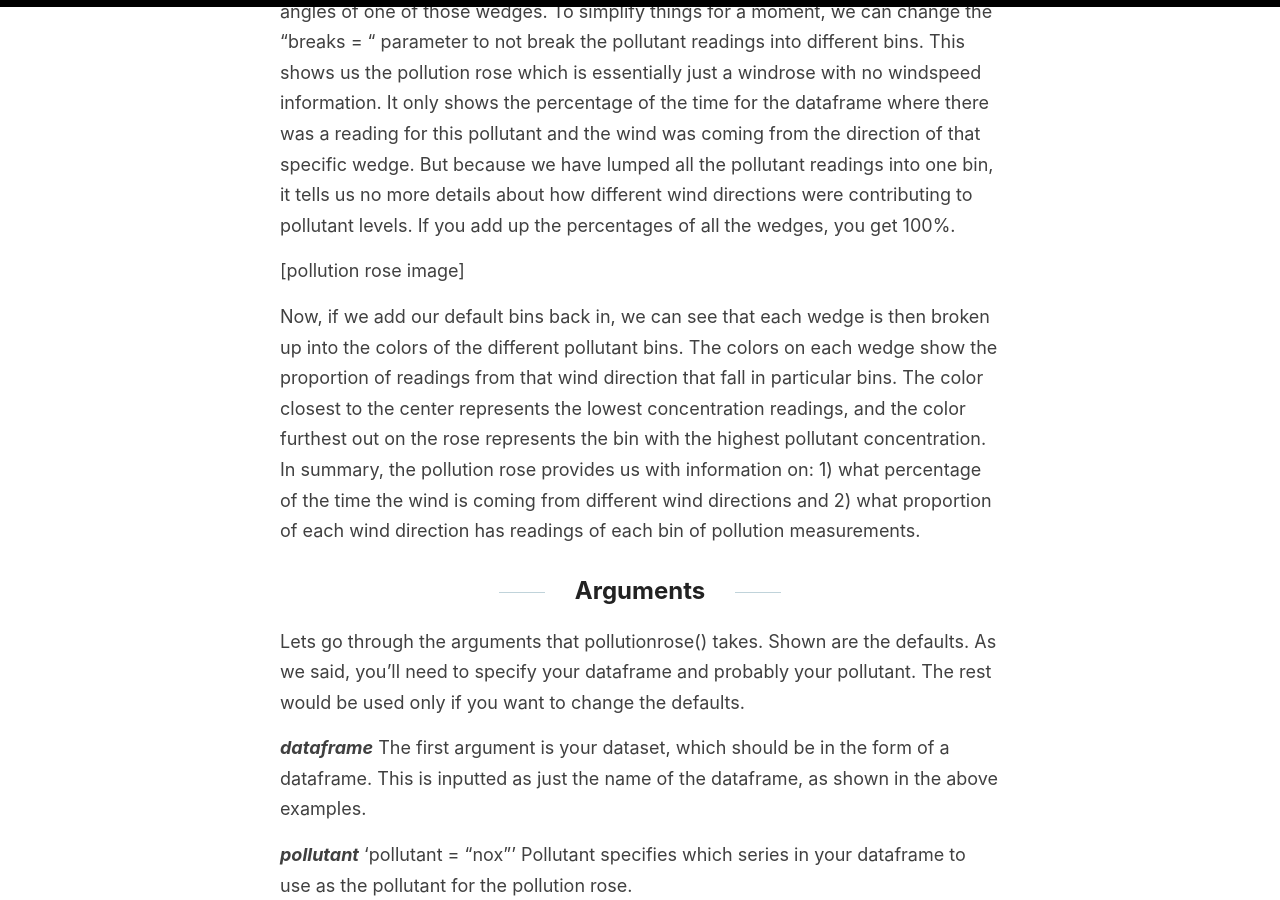
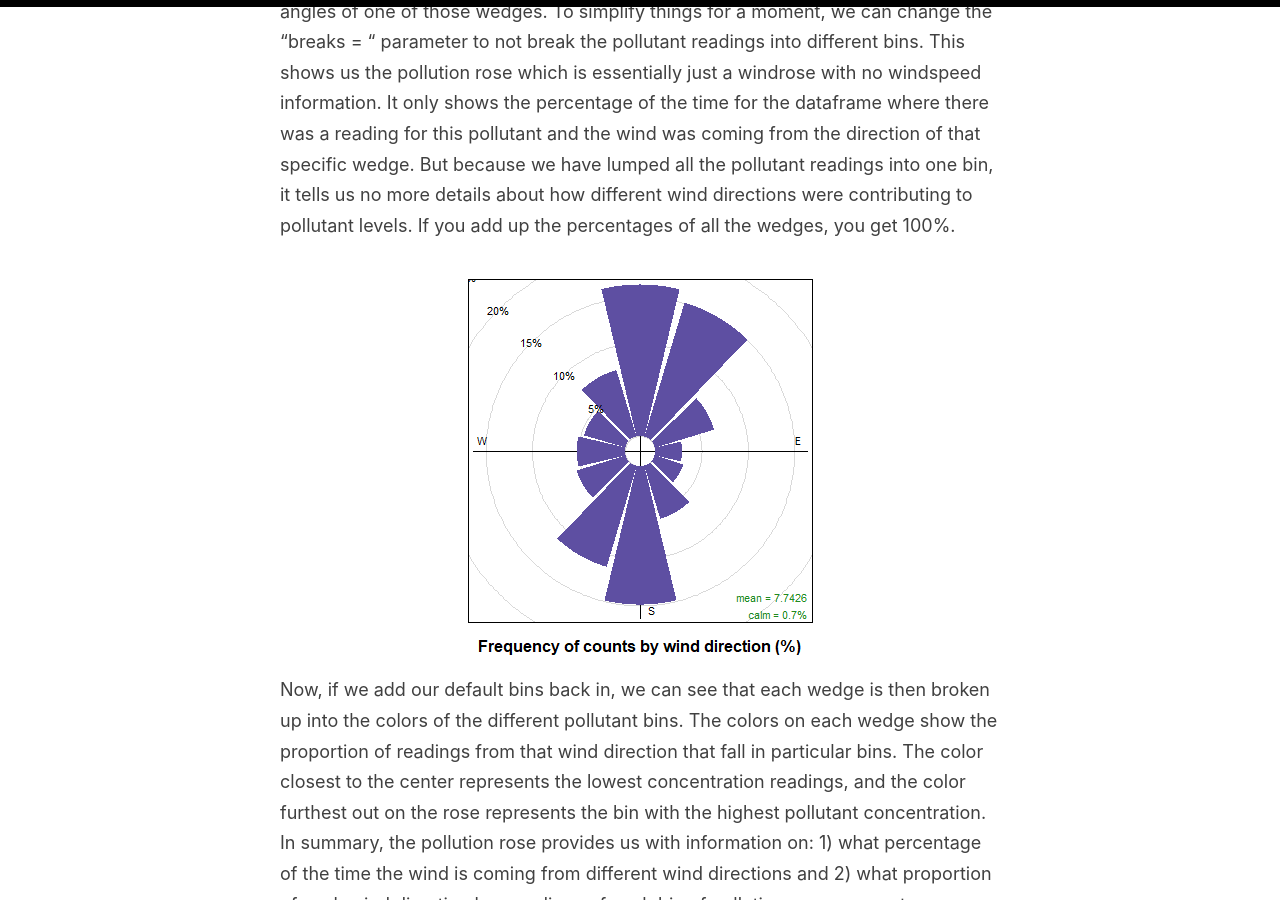
Before and after one commit to oroconnor/reverie, a Jekyll site: the page built from _posts/2020-12-29-pollutionrose.md, in a window 1280 px wide and 900 px high, scrolled down 3475 px. Built offline with Jekyll 4.4.1, drawn with Linux system fonts in a browser that asks for light colours.

Commit message:
Update 2020-12-29-pollutionrose.md

```diff
--- a/_posts/2020-12-29-pollutionrose.md
+++ b/_posts/2020-12-29-pollutionrose.md
@@ -56,7 +56,7 @@ In the rose itself, there are wedges that represent the different wind direction
 In concentric circles going out from the rose's center are marks noting the percentage of the pollutant readings that were taken when the wind direction fell within the angles of one of those wedges. To simplify things for a moment, we can change the "breaks = " parameter to not break the pollutant readings into different bins. This shows us the pollution rose which is essentially just a windrose with no windspeed information. It only shows the percentage of the time for the dataframe where there was a reading for this pollutant and the wind was coming from the direction of that specific wedge. But because we have lumped all the pollutant readings into one bin, it tells us no more details about how different wind directions were contributing to pollutant levels.
 If you add up the percentages of all the wedges, you get 100%.
 
-[pollution rose image]
+<img src = "https://oroconnor.github.io/td/images/pollutionrose/breaks.png" alt = "pollution rose with no breaks">
 
 Now, if we add our default bins back in, we can see that each wedge is then broken up into the colors of the different pollutant bins. The colors on each wedge show the proportion of readings from that wind direction that fall in particular bins. The color closest to the center represents the lowest concentration readings, and the color furthest out on the rose represents the bin with the highest pollutant concentration.
 In summary, the pollution rose provides us with information on: 1) what percentage of the time the wind is coming from different wind directions and 2) what proportion of each wind direction has readings of each bin of pollution measurements.
@@ -78,6 +78,7 @@ Lets go through the arguments that pollutionrose() takes. Shown are the defaults
 ***breaks*** 'breaks = 6' This specifies the number of bins that the pollutant is broken into. Adjust if you want more or less bins.
 
 ***paddle*** 'paddle = FALSE' When paddle is set to FALSE, it makes the pollution rose with wedge shapes like we've shown in the pollutionrose() examples. The paddle = TRUE gives you the shape used as the default in the windrose() example above.
+<img src = "https://oroconnor.github.io/td/images/pollutionrose/paddle.png" alt = "pollution rose with paddle style">
 
 ***seg*** 'seg = 0.9' This specifies the width of the wedge in relation to the size of the angle. The size of each wedge is seg * angle, so you can adjust the seg parameter to give you more or less space between wedges.
 
@@ -88,19 +89,21 @@ Lets go through the arguments that pollutionrose() takes. Shown are the defaults
 pollutionrose() is a wrapper that uses windrose() function. So here are a few windrose() arguments that might be helpful in adjusting your pollutionrose() plot (This is a selected list. For the full list of arguments, consult the documentation(2)):
 
 ***angle*** 'angle = 30' This is what divides the whole rose into wedge angles. So if you want a different number of wedges (and thus having each wedge capture more or less wind angles), you can adjust this angle. Ideally, have it be a factor of 360.
+<img src = "https://oroconnor.github.io/td/images/pollutionrose/angle.png" alt = "pollution rose with angle set to 45">
 
 ***type*** 'type = "default"' The default provides a single plot like we've seen in our examples. Alternative settings will divide plots by different groupings. Options include: year, hour, month, season, weekday, monthyear
+<img src = "https://oroconnor.github.io/td/images/pollutionrose/season.png" alt = "pollution rose with type set to season">
 
 ***statistic*** 'statistic = "prop.count"' The default for statistic is "prop.count", which sizes the bins of the wedges based on their proportion of the measurements. By changing to statistic = "prop.mean", you can instead see the wedge bins sized based on their contribution to the mean. If for some reason you wanted the wedges to show actually counts of the measurements in each bin, then statistic = "abs.count" would provide that.
+<img src = "https://oroconnor.github.io/td/images/pollutionrose/mean.png" alt = "pollution rose with statistic set to prop.mean">
 
-
-[Examples]
 
 
 ## Lattice:xyplot arguments
 windrose() can pass arguments on to lattice:xyplot, cutData and drawOpenKey functions. lattice:xyplot is what used to create the pollution rose visualization. One thing that you might want to tweak that involves passing an argument on to lattice:xyplot is to set a title or subtitle for the chart.
 
 ***main*** 'main = "Example Title"' You can use "main =" to set a title for your pollution rose chart.
+<img src = "https://oroconnor.github.io/td/images/pollutionrose/title.png" alt = "Example pollution rose with title">
 
 ***sub*** 'sub = "Example Subtitle"' You can use "sub =" to set a subtitle for your pollution rose chart. There is a default subtitle based on the statistic chosen. That's what says "Frequency of counts by wind direction (%)" in our examples. So you'll be overriding that.
 
```
